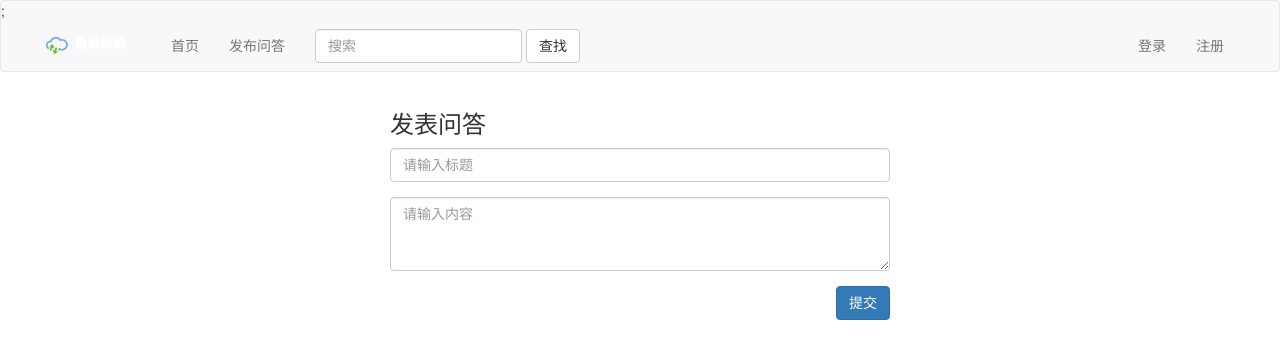
After one commit to zorelu/learn, a Flask app: page /question/ in a window 1280 px wide. The commit adds this page. Shown: the top 359 px of the page. Run offline with Flask 2, Linux system fonts and the light colour scheme; parts of the project's set-up code (start-up, migrations or seed data) failed here and were passed over.

Commit message:
blog question

```diff
--- a/blog/blog.py
+++ b/blog/blog.py
@@ -33,6 +33,12 @@ def login():
             else:
                 return '用户名密码错误'
 
+@app.route('/logout/')
+def logout():
+    # session.clear()
+    session.pop('user_id')
+    return redirect(url_for('login'))
+
 
 @app.route('/regist/', methods=['GET', 'POST'])
 def regist():
@@ -60,4 +66,23 @@ def regist():
                     ###排查排查插入问题 注册插入数据报错
                     # db.session.commit()
                     return redirect(url_for('login'))
+
+@app.route('/question/', methods=['GET', 'POST'])
+def question():
+    # remove the username from the session if it's there
+    if request.method == 'GET':
+        return render_template('question.html')
+    else:
+        pass
+
+@app.context_processor
+def my_context_processoer():
+    user_id = session.get('user_id')
+
+    if user_id:
+        user = User.query.filter(User.id == user_id).first()
+        if user:
+            return {'user':user}
+    return {}
+
 app.run(host='127.0.0.1')
--- a/blog/static/css/base.css
+++ b/blog/static/css/base.css
@@ -10,7 +10,7 @@
 }
 .main{
     background:#fff;
-    width : 400px;
+    width : 500px;
     margin: 0 auto;
     overflow:hidden;
 
--- /dev/null
+++ b/blog/static/css/question.css
@@ -0,0 +1,4 @@
+.form-container{
+    width: 500px;
+    margin: 0 auto;
+}
--- a/blog/templates/base.html
+++ b/blog/templates/base.html
@@ -33,7 +33,7 @@
     <div class="collapse navbar-collapse" id="bs-example-navbar-collapse-1">
       <ul class="nav navbar-nav">
         <li><a href="{{url_for('index')}}">首页</a></li>
-        <li><a href="#">发布问答</a></li>
+        <li><a href="{{url_for('question')}}">发布问答</a></li>
 
       </ul>
       <form class="navbar-form navbar-left">
@@ -43,8 +43,13 @@
         <button type="submit" class="btn btn-default">查找</button>
       </form>
       <ul class="nav navbar-nav navbar-right">
-        <li><a href="{{url_for('login')}}">登陆</a></li>
-        <li><a href="{{url_for('regist')}}">注册</a></li>
+                    {% if user %}
+                        <li><a href="#">{{ user.username }}</a></li>
+                        <li><a href="{{ url_for('logout') }}">注销</a></li>
+                    {% else %}
+                        <li><a href="{{ url_for('login') }}">登录</a></li>
+                        <li><a href="{{ url_for('regist') }}">注册</a></li>
+                    {% endif %}
       </ul>
     </div><!-- /.navbar-collapse -->
   </div><!-- /.container-fluid -->
--- /dev/null
+++ b/blog/templates/question.html
@@ -0,0 +1,29 @@
+{% extends 'base.html' %}
+{%block title %}qut{% endblock %}
+{%block head %}
+<link rel="stylesheet" href="{{url_for('static',filename='css/question.css')}}">
+{% endblock %}
+
+{%block main %}
+<div class="h3">
+    <h3>发表问答</h3>
+</div>
+    <form action="" method="post">
+
+        <div class="form-container">
+            <div class="form-group">
+                <input name="title" type="text" placeholder="请输入标题" class="form-control">
+            </div>
+            <div class="form-group">
+                <textarea name="content" placeholder="请输入内容" id="" class="form-control" rows="3"></textarea>
+            </div>
+            </div>
+            <div class="form-group" style="text-align: right;">
+                <button class="btn btn-primary">提交</button>
+            </div>
+
+
+    </form>
+  </div>
+</form>
+{% endblock %}
--- a/blog/templates/regist.html
+++ b/blog/templates/regist.html
@@ -8,7 +8,7 @@
 <div class="h3">
     <h3>注册</h3>
 </div>
-<form action="" method="GET" >
+<form action="" method="post" >
         <div class="form-group">
 
       <input type="text" class="form-control" name="telephone" placeholder="手机号">
```
Also changed, not shown: blog/static/css/login.css (line endings or trailing spaces).
